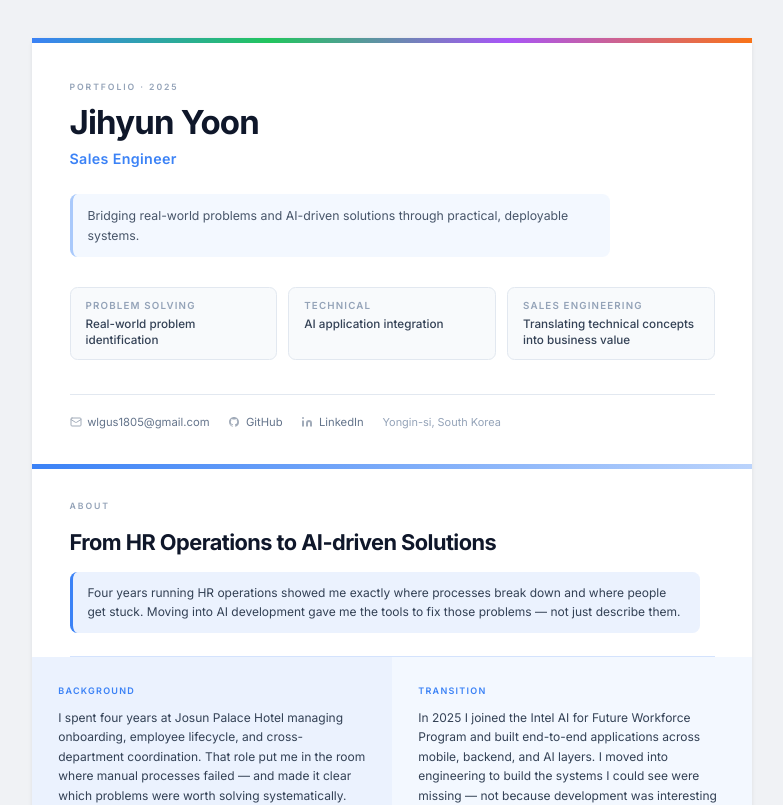
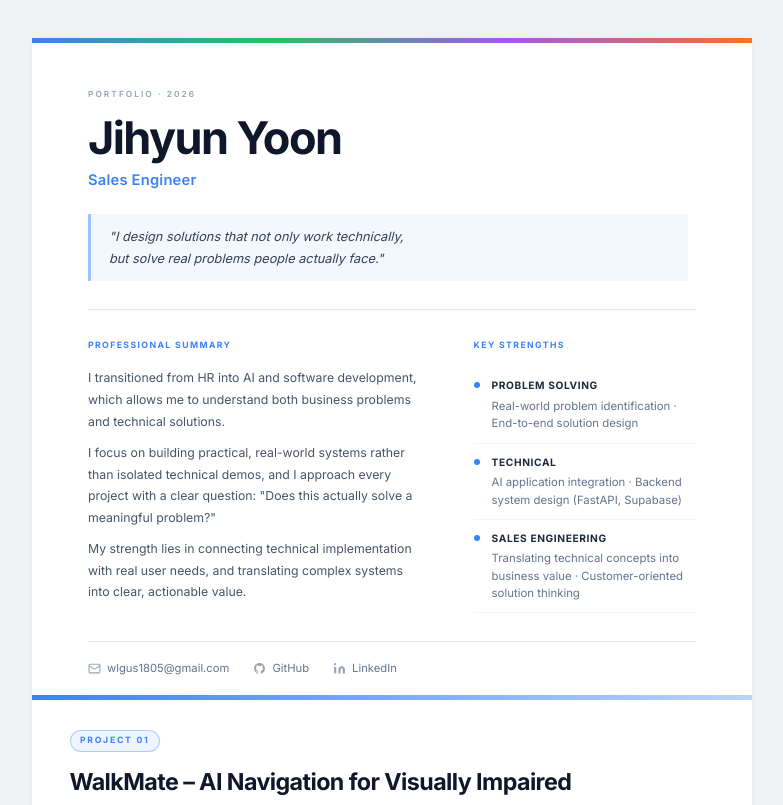
Before and after one commit to Evan-Yoon/portfolio, a React (Vite) app in the folder portfolio-app/: page / in a window 1280 px wide. Shown: the top 805 px of the page, without its empty margins (248-1031 px from the left). Built offline with nearby package versions, Linux system fonts and the light colour scheme.

Commit message:
feat: changing design of hero page.

```diff
--- a/portfolio-app/src/components/portfolio/Hero.jsx
+++ b/portfolio-app/src/components/portfolio/Hero.jsx
@@ -4,7 +4,7 @@ import React from 'react'
 
 function MailIcon() {
   return (
-    <svg width="12" height="12" viewBox="0 0 24 24" fill="none"
+    <svg width="13" height="13" viewBox="0 0 24 24" fill="none"
       stroke="currentColor" strokeWidth="2" strokeLinecap="round" strokeLinejoin="round">
       <rect x="2" y="4" width="20" height="16" rx="2"/>
       <path d="m22 7-8.97 5.7a1.94 1.94 0 0 1-2.06 0L2 7"/>
@@ -14,7 +14,7 @@ function MailIcon() {
 
 function GithubIcon() {
   return (
-    <svg width="12" height="12" viewBox="0 0 24 24" fill="currentColor">
+    <svg width="13" height="13" viewBox="0 0 24 24" fill="currentColor">
       <path d="M12 2C6.477 2 2 6.484 2 12.017c0 4.425 2.865 8.18 6.839 9.504.5.092.682-.217.682-.483
         0-.237-.008-.868-.013-1.703-2.782.605-3.369-1.343-3.369-1.343-.454-1.158-1.11-1.466-1.11-1.466
         -.908-.62.069-.608.069-.608 1.003.07 1.531 1.032 1.531 1.032.892 1.53 2.341 1.088 2.91.832
@@ -29,7 +29,7 @@ function GithubIcon() {
 
 function LinkedinIcon() {
   return (
-    <svg width="12" height="12" viewBox="0 0 24 24" fill="currentColor">
+    <svg width="13" height="13" viewBox="0 0 24 24" fill="currentColor">
       <path d="M16 8a6 6 0 0 1 6 6v7h-4v-7a2 2 0 0 0-2-2 2 2 0 0 0-2 2v7h-4v-7a6 6 0 0 1 6-6z"/>
       <rect x="2" y="9" width="4" height="12"/>
       <circle cx="4" cy="4" r="2"/>
@@ -37,33 +37,12 @@ function LinkedinIcon() {
   )
 }
 
-/* ─── strength chip ─────────────────────────────────────────── */
-
-function StrengthChip({ label, detail }) {
-  return (
-    <div
-      className="flex flex-col px-4 py-3 rounded-lg"
-      style={{
-        backgroundColor: '#f8fafc',
-        border: '1px solid #e2e8f0',
-      }}
-    >
-      <span className="text-[0.65rem] font-semibold tracking-[0.12em] uppercase text-slate-400 mb-0.5">
-        {label}
-      </span>
-      <span className="text-[0.78rem] font-medium text-slate-700 leading-snug">
-        {detail}
-      </span>
-    </div>
-  )
-}
-
 /* ─── contact item ──────────────────────────────────────────── */
 
 function ContactItem({ icon, label, href }) {
   const inner = (
-    <span className="flex items-center gap-1.5 text-slate-500">
-      <span className="opacity-60">{icon}</span>
+    <span style={{ display: 'flex', alignItems: 'center', gap: '6px', color: '#64748b', fontSize: '0.75rem' }}>
+      <span style={{ opacity: 0.65, display: 'flex' }}>{icon}</span>
       <span>{label}</span>
     </span>
   )
@@ -75,35 +54,99 @@ function ContactItem({ icon, label, href }) {
       href={href}
       target={href.startsWith('http') ? '_blank' : undefined}
       rel="noreferrer"
-      className="no-print-url hover:text-slate-800 transition-colors"
+      style={{ textDecoration: 'none', color: 'inherit' }}
     >
       {inner}
     </a>
   )
 }
 
+/* ─── strength bullet ───────────────────────────────────────── */
+
+function StrengthBullet({ category, detail }) {
+  return (
+    <div style={{
+      display: 'flex',
+      gap: '12px',
+      padding: '10px 0',
+      borderBottom: '1px solid #f1f5f9',
+    }}>
+      {/* Dot */}
+      <div style={{
+        width: '6px',
+        height: '6px',
+        borderRadius: '50%',
+        backgroundColor: '#3b82f6',
+        marginTop: '5px',
+        flexShrink: 0,
+      }} />
+      <div>
+        <p style={{
+          fontSize: '0.68rem',
+          fontWeight: 700,
+          letterSpacing: '0.06em',
+          textTransform: 'uppercase',
+          color: '#1e293b',
+          marginBottom: '3px',
+        }}>
+          {category}
+        </p>
+        <p style={{ fontSize: '0.76rem', color: '#64748b', lineHeight: 1.5 }}>
+          {detail}
+        </p>
+      </div>
+    </div>
+  )
+}
+
+/* ─── section label ─────────────────────────────────────────── */
+
+function SectionLabel({ children }) {
+  return (
+    <p style={{
+      fontSize: '0.58rem',
+      fontWeight: 700,
+      letterSpacing: '0.16em',
+      textTransform: 'uppercase',
+      color: '#3b82f6',
+      marginBottom: '14px',
+    }}>
+      {children}
+    </p>
+  )
+}
+
 /* ─── main component ────────────────────────────────────────── */
 
 /**
- * Hero
- * Portfolio cover page. Editorial style matching project pages.
+ * Hero  –  Summary Page (Page 1)
  *
- * Layout:
- *   Multi-color accent bar (top)
- *   Name + role
- *   Tagline
- *   Three strength chips
- *   Contact row (bottom)
+ * Layout zones:
+ *   Accent bar (multi-color gradient)
+ *   Name block  – eyebrow / name / role / tagline
+ *   Hairline divider
+ *   Middle      – Professional Summary (left 3fr) | Key Strengths (right 2fr)
+ *   Hairline divider
+ *   Contact row – email · github · linkedin
  */
-export default function Hero({ profile, strengths }) {
-  const { name, title, tagline, email, linkedin, github, location } = profile
+export default function Hero({ profile, about, strengths }) {
+  const { name, title, email, linkedin, github } = profile
 
-  /* Derive three concise display phrases from the strengths data */
-  const chips = strengths
-    ? strengths.slice(0, 3).map((s) => ({
-        label: s.category,
-        detail: s.items[0],
+  /* Strength bullets: one bullet per category */
+  const bullets = strengths
+    ? strengths.map((s) => ({
+        category: s.category,
+        detail: s.items.slice(0, 2).join(' · '),
       }))
+    : []
+
+  /* Split the about intro into its paragraph blocks */
+  const summaryParas = about?.intro
+    ? about.intro
+        .trim()
+        .split(/\n\n+/)
+        .map((p) => p.trim())
+        .filter(Boolean)
     : []
 
   return (
@@ -111,101 +154,152 @@ export default function Hero({ profile, strengths }) {
       className="portfolio-hero"
       style={{
         backgroundColor: '#ffffff',
+        display: 'flex',
+        flexDirection: 'column',
         WebkitPrintColorAdjust: 'exact',
         printColorAdjust: 'exact',
       }}
     >
       {/* ── Multi-color accent bar ──────────────────────── */}
-      {/* Mirrors the per-project accent bars; shows portfolio range */}
       <div
         style={{
           height: '5px',
           background:
             'linear-gradient(90deg, #3b82f6 0%, #22c55e 33%, #a855f7 66%, #f97316 100%)',
+          flexShrink: 0,
         }}
       />
 
       {/* ── Main content ────────────────────────────────── */}
-      <div className="px-10 pt-10 pb-9">
+      <div style={{ padding: '44px 56px 0', flex: 1, display: 'flex', flexDirection: 'column' }}>
 
-        {/* Name + role block */}
-        <div className="mb-6">
-          {/* Eyebrow label */}
-          <p
-            className="text-[0.58rem] font-semibold tracking-[0.22em] uppercase mb-3"
-            style={{ color: '#94a3b8' }}
-          >
-            Portfolio · 2025
+        {/* ── Name block ──────────────────────────────── */}
+        <div style={{ marginBottom: '28px' }}>
+
+          {/* Eyebrow */}
+          <p style={{
+            fontSize: '0.56rem',
+            fontWeight: 600,
+            letterSpacing: '0.24em',
+            textTransform: 'uppercase',
+            color: '#94a3b8',
+            marginBottom: '14px',
+          }}>
+            Portfolio · 2026
           </p>
 
-          <h1 className="text-[2.2rem] font-bold tracking-tight leading-none text-slate-900">
+          {/* Name — visually dominant */}
+          <h1 style={{
+            fontSize: '3rem',
+            fontWeight: 800,
+            letterSpacing: '-0.035em',
+            lineHeight: 1.0,
+            color: '#0f172a',
+            marginBottom: '8px',
+          }}>
             {name}
           </h1>
 
-          <p
-            className="text-[0.95rem] font-semibold mt-2 tracking-wide"
-            style={{ color: '#3b82f6' }}
-          >
+          {/* Role */}
+          <p style={{
+            fontSize: '0.98rem',
+            fontWeight: 600,
+            color: '#3b82f6',
+            letterSpacing: '0.015em',
+            marginBottom: '20px',
+          }}>
             {title}
           </p>
+
+          {/* Tagline — exact, tinted block */}
+          <div style={{
+            backgroundColor: 'rgba(59,130,246,0.06)',
+            borderLeft: '3px solid rgba(59,130,246,0.45)',
+            padding: '12px 18px',
+            maxWidth: '600px',
+          }}>
+            <p style={{
+              fontSize: '0.85rem',
+              lineHeight: 1.7,
+              color: '#334155',
+              fontStyle: 'italic',
+              margin: 0,
+            }}>
+              "I design solutions that not only work technically,<br />
+              but solve real problems people actually face."
+            </p>
+          </div>
         </div>
 
-        {/* Tagline – tinted block matching project summary style */}
-        {tagline && (
-          <div
-            className="mb-8 px-4 py-3 rounded-lg max-w-xl"
-            style={{
-              backgroundColor: 'rgba(59,130,246,0.06)',
-              borderLeft: '3px solid rgba(59,130,246,0.4)',
-            }}
-          >
-            <p className="text-[0.82rem] leading-relaxed text-slate-600">
-              {tagline}
-            </p>
+        {/* ── Divider ─────────────────────────────────── */}
+        <div style={{ borderTop: '1px solid #e2e8f0', marginBottom: '28px' }} />
+
+        {/* ── Summary + Strengths ─────────────────────── */}
+        <div style={{
+          display: 'grid',
+          gridTemplateColumns: '3fr 2fr',
+          gap: '52px',
+          flex: 1,
+        }}>
+
+          {/* Left: Professional Summary */}
+          <div>
+            <SectionLabel>Professional Summary</SectionLabel>
+            <div style={{ display: 'flex', flexDirection: 'column', gap: '10px' }}>
+              {summaryParas.map((para, i) => (
+                <p
+                  key={i}
+                  style={{
+                    fontSize: '0.82rem',
+                    lineHeight: 1.75,
+                    color: '#475569',
+                    margin: 0,
+                  }}
+                >
+                  {para}
+                </p>
+              ))}
+            </div>
           </div>
-        )}
 
-        {/* Strength chips */}
-        {chips.length > 0 && (
-          <div className="grid grid-cols-3 gap-3 mb-9">
-            {chips.map((c) => (
-              <StrengthChip key={c.label} label={c.label} detail={c.detail} />
-            ))}
+          {/* Right: Key Strengths */}
+          <div>
+            <SectionLabel>Key Strengths</SectionLabel>
+            <div>
+              {bullets.map((b) => (
+                <StrengthBullet
+                  key={b.category}
+                  category={b.category}
+                  detail={b.detail}
+                />
+              ))}
+            </div>
           </div>
-        )}
 
-        {/* Divider */}
-        <div
-          style={{ borderTop: '1px solid #e2e8f0', marginBottom: '1.25rem' }}
-        />
+        </div>
 
-        {/* Contact row */}
-        <div className="flex flex-wrap items-center gap-x-5 gap-y-2 text-[0.75rem]">
+        {/* ── Divider ─────────────────────────────────── */}
+        <div style={{ borderTop: '1px solid #e2e8f0', marginTop: '28px' }} />
+
+        {/* ── Contact row ─────────────────────────────── */}
+        <div style={{
+          display: 'flex',
+          flexWrap: 'wrap',
+          alignItems: 'center',
+          gap: '24px',
+          padding: '18px 0',
+        }}>
           {email && (
-            <ContactItem
-              icon={<MailIcon />}
-              label={email}
-              href={`mailto:${email}`}
-            />
+            <ContactItem icon={<MailIcon />} label={email} href={`mailto:${email}`} />
           )}
           {github && (
-            <ContactItem
-              icon={<GithubIcon />}
-              label="GitHub"
-              href={github}
-            />
+            <ContactItem icon={<GithubIcon />} label="GitHub" href={github} />
           )}
           {linkedin && (
-            <ContactItem
-              icon={<LinkedinIcon />}
-              label="LinkedIn"
-              href={linkedin}
-            />
-          )}
-          {location && (
-            <span className="text-slate-400 text-[0.73rem]">{location}</span>
+            <ContactItem icon={<LinkedinIcon />} label="LinkedIn" href={linkedin} />
           )}
         </div>
+
       </div>
     </header>
   )
--- a/portfolio-app/src/components/portfolio/PortfolioPage.jsx
+++ b/portfolio-app/src/components/portfolio/PortfolioPage.jsx
@@ -2,47 +2,25 @@ import React from 'react'
 import {
   profile,
   about,
-  experience,
-  education,
-  certifications,
   strengths,
   projects,
-  seFit,
-  contact,
 } from '../../data/portfolioData.js'
 
-import PageWrapper   from '../layout/PageWrapper.jsx'
-import Hero          from './Hero.jsx'
-import About         from './About.jsx'
-import CoreStrengths from './CoreStrengths.jsx'
-import Projects      from './Projects.jsx'
-import SEFit         from './SEFit.jsx'
-import Contact       from './Contact.jsx'
+import PageWrapper from '../layout/PageWrapper.jsx'
+import Hero       from './Hero.jsx'
+import Projects   from './Projects.jsx'
 
 /**
  * PortfolioPage
- * Vertical section order:
- *   Hero → About → Core Strengths → Projects → SE Fit → Contact
+ * A4-based hiring document layout:
+ *   Page 1  –  Summary (Hero)
+ *   Page 2+ –  One project per page (Projects → ProjectPage)
  */
 export default function PortfolioPage() {
   return (
     <PageWrapper>
-      <Hero profile={profile} strengths={strengths} />
-
-      <About
-        about={about}
-        experience={experience}
-        education={education}
-        certifications={certifications}
-      />
-
-      <CoreStrengths strengths={strengths} />
-
+      <Hero profile={profile} about={about} strengths={strengths} />
       <Projects projects={projects} />
-
-      <SEFit seFit={seFit} />
-
-      <Contact profile={profile} contact={contact} />
     </PageWrapper>
   )
 }
```
Also changed, not shown: portfolio-app/src/styles/print.css (+44 -100 lines).
